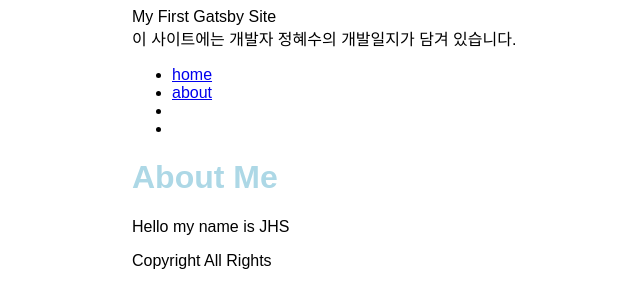
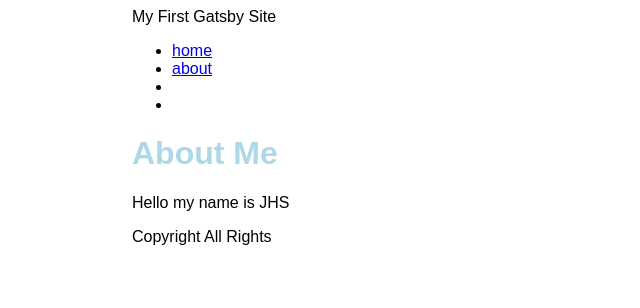
Before and after one commit to JeongHyeSoo/my-blog-2022-06-28, a Gatsby site: page /about in a window 1280 px wide. Shown: the whole page, without its empty margins (258-898 px from the left). Built offline with nearby package versions, Linux system fonts and the light colour scheme; Gatsby itself is replaced by a stand-in of ours.

Commit message:
사이트 이름 표시

```diff
--- a/gatsby-config.js
+++ b/gatsby-config.js
@@ -1,7 +1,6 @@
 module.exports = {
   siteMetadata: {
     title: "My First Gatsby Site",
-    description: "이 사이트에는 개발자 정혜수의 개발일지가 담겨 있습니다."
-  },
+    },
   plugins: ["gatsby-plugin-image", "gatsby-plugin-sharp"],
 };
--- a/src/components/layout.js
+++ b/src/components/layout.js
@@ -1,6 +1,6 @@
 import React from "react";
 import { Link, useStaticQuery, graphql } from "gatsby"
-import { container, heading, navLinks, navLinkItem, navLinkText } from "./layout.module.css"
+import { container, heading, navLinks, navLinkItem, navLinkText, siteTitle } from "./layout.module.css"
 
 function Layout({ pageTitle, children }) {
 
@@ -8,7 +8,7 @@
     query {
         site {
             siteMetadata {
-                title, description
+                title description
             }
         }
     }
@@ -16,8 +16,7 @@
     return (
         <div className={container}>
             <title>{pageTitle} | {data.site.siteMetadata.title}</title>
-            <header>{data.site.siteMetadata.title}</header>
-            <div>{data.site.siteMetadata.description}</div>
+            <header className={siteTitle}>{data.site.siteMetadata.title}</header>
             <nav>
                 <ul className={navLinks}>
                     <li className={navLinkItem}>
```
